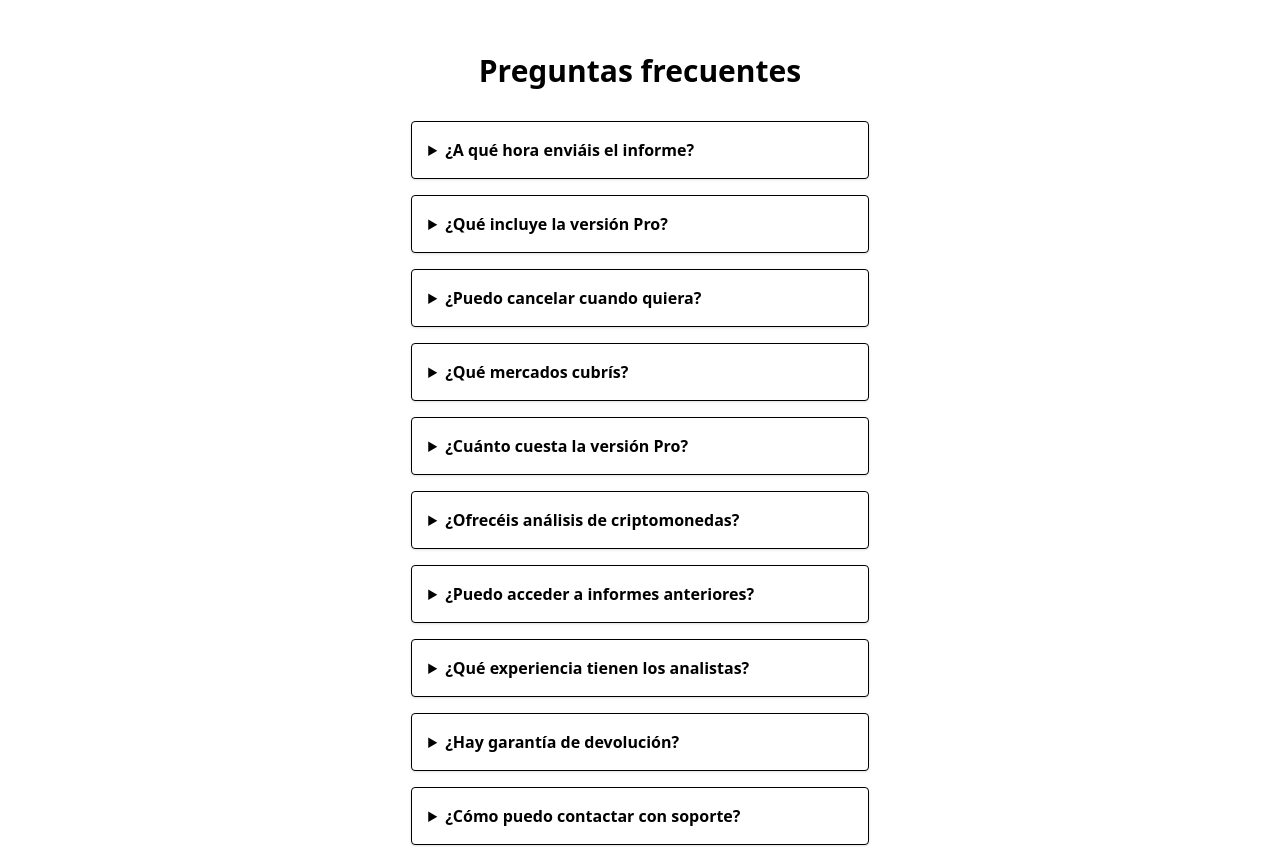
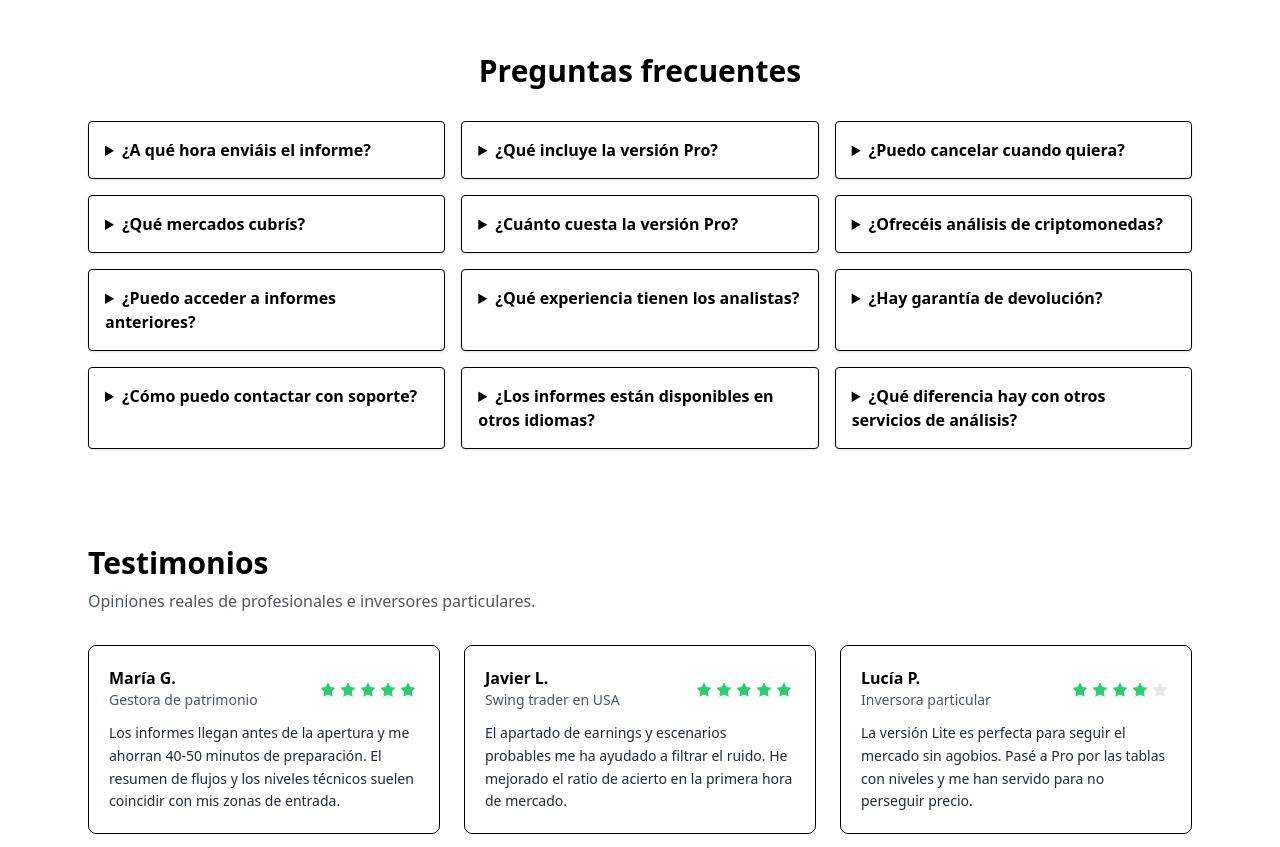
Before and after one commit to rmoral/report_bolsa_web, a Next.js app in the folder earlymarketreports/: page / in a window 1280 px wide. Shown: the part 2060-2907 px from the top of the page. Built offline with nearby package versions, Linux system fonts and the light colour scheme.

Commit message:
feat(faq): organizar FAQs en 3 columnas responsive para reducir scroll

```diff
--- a/earlymarketreports/src/app/page.tsx
+++ b/earlymarketreports/src/app/page.tsx
@@ -140,7 +140,7 @@ export default function Home() {
       {/* FAQs con schema.org */}
       <section className="container-page py-12" id="faq">
         <h2 className="text-2xl sm:text-3xl font-bold text-[--color-primary] text-center mb-8">{t("faq_title")}</h2>
-        <div className="mt-6 grid gap-4 max-w-4xl mx-auto">
+        <div className="mt-6 grid grid-cols-1 md:grid-cols-2 lg:grid-cols-3 gap-4 max-w-7xl mx-auto">
           <details className="bg-white p-4 rounded border shadow-sm hover:shadow-md transition-shadow">
             <summary className="font-semibold cursor-pointer text-[--color-primary] hover:text-[--color-accent] transition-colors">{t("faq_q1")}</summary>
             <p className="mt-2 text-gray-700">{t("faq_a1")}</p>
```
